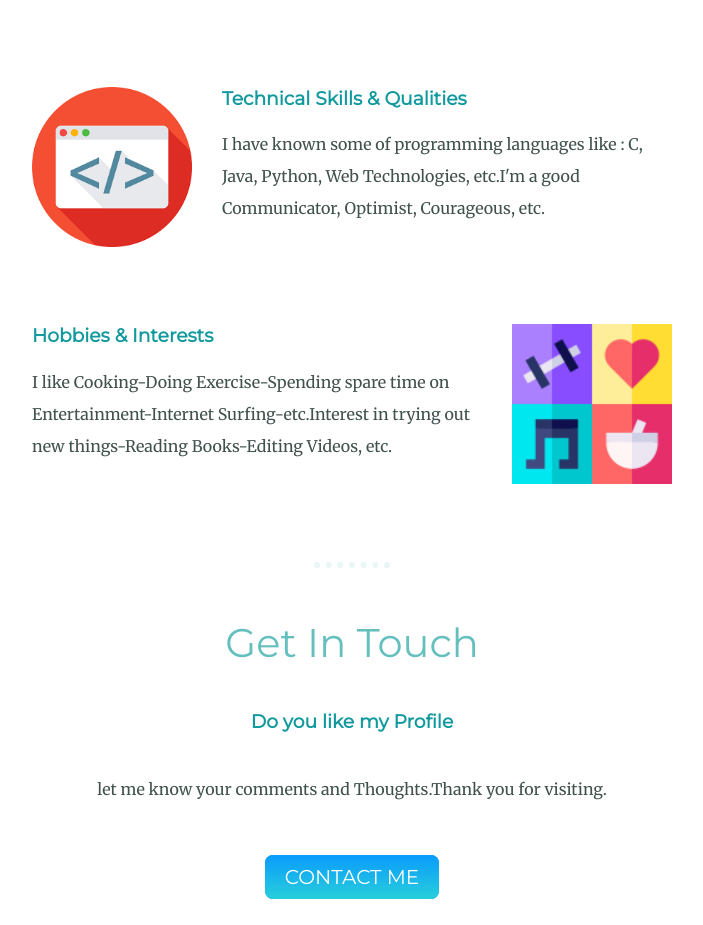
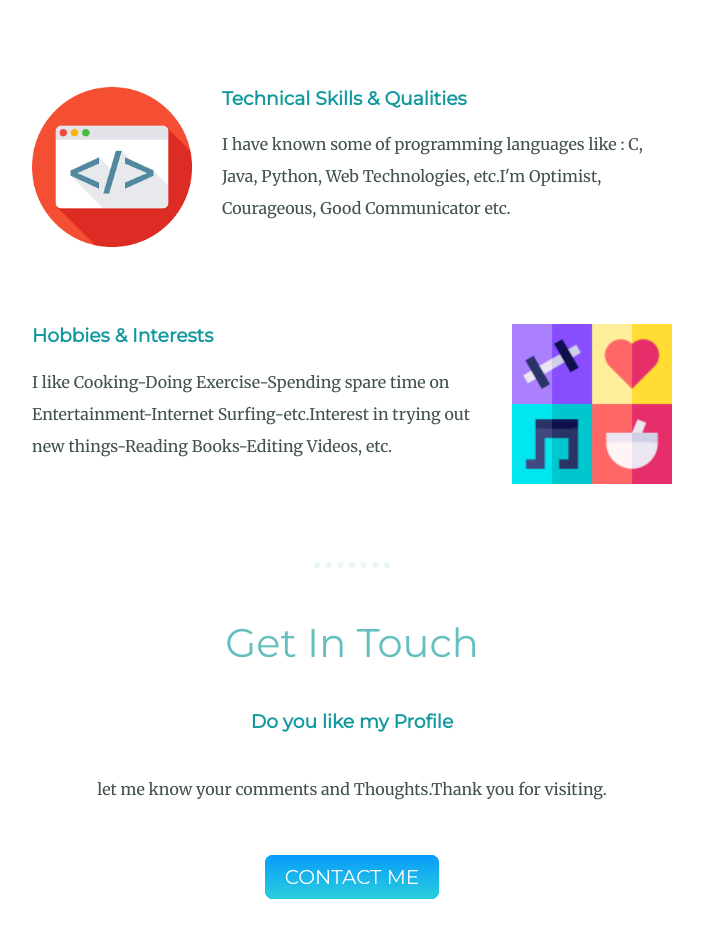
Before and after one commit to 001iampavankumar/Css-My-site, a plain HTML site: page index.html in a window 1280 px wide. Shown: the part 1560-2485 px from the top of the page, without its empty margins (288-991 px from the left). Drawn offline with Linux system fonts and the light colour scheme.

Commit message:
Update index.html

```diff
--- a/index.html
+++ b/index.html
@@ -31,7 +31,7 @@
         <img class="skillimg" src="skill.png" alt="Skill-Image">
         <h3>Technical Skills & Qualities</h3>
         <p>
-          I have known some of programming languages like : C, Java, Python, Web Technologies, etc.I'm a good Communicator, Optimist, Courageous, etc.
+          I have known some of programming languages like : C, Java, Python, Web Technologies, etc.I'm Optimist, Courageous, Good Communicator etc.
         </p>
       </div>
       <div class="skill-row">
```
